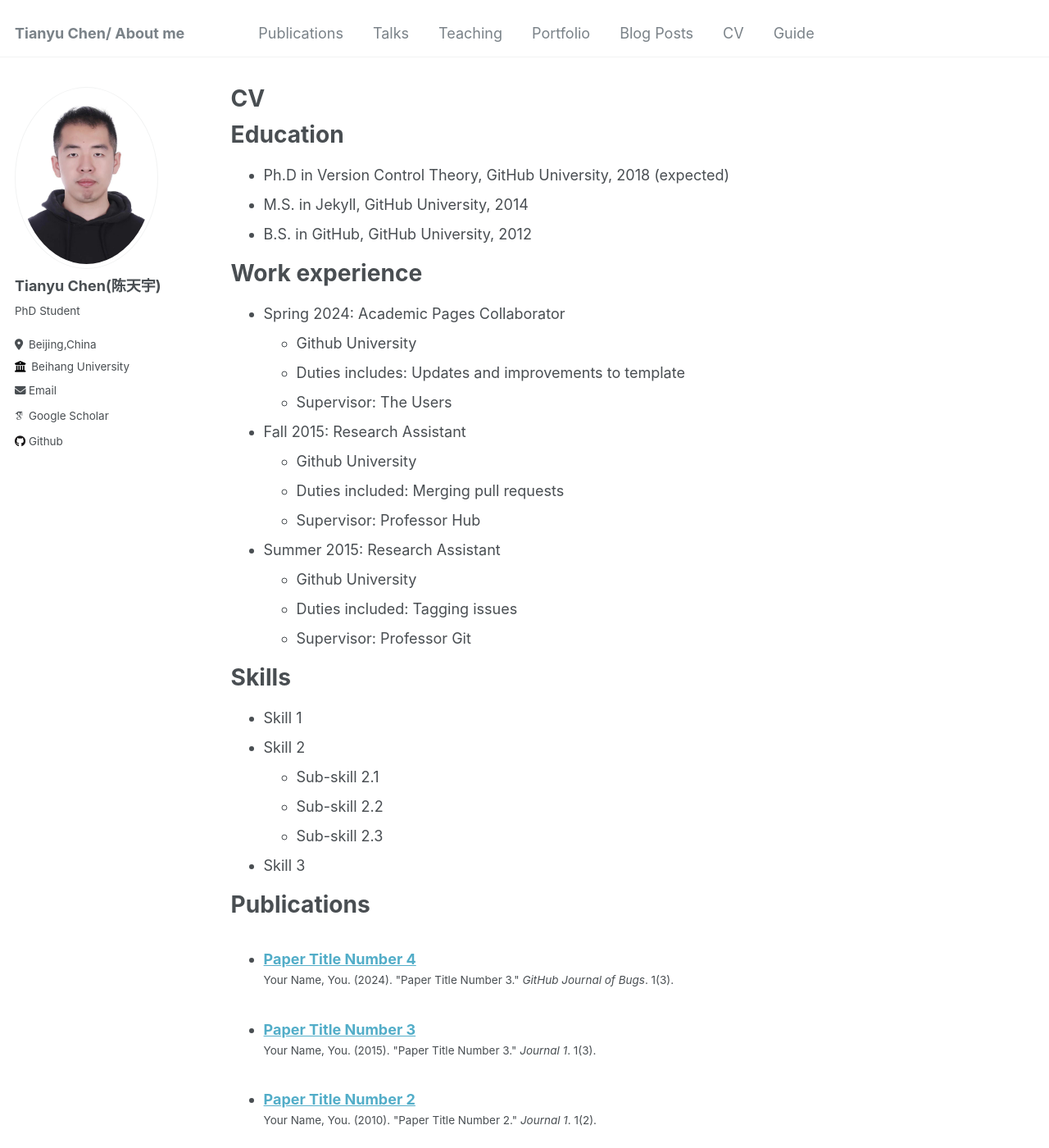
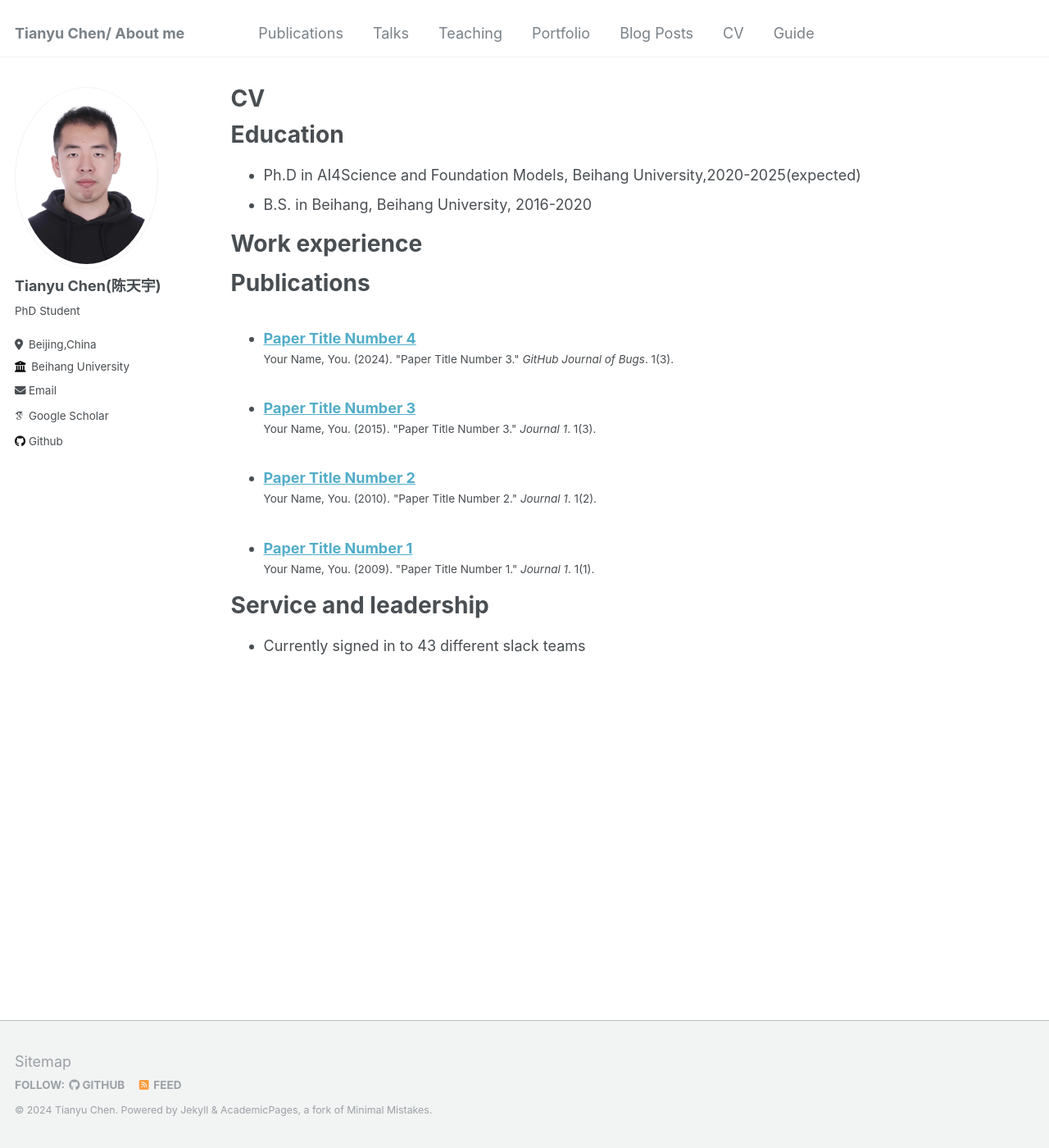
Before and after one commit to Tarpelite/tarpelite.github.io, a Jekyll site: the page built from _pages/cv.md, in a window 1280 px wide and 1400 px high. Shown: the whole window at 82% size. Built offline with Jekyll 4.4.1, drawn with Linux system fonts in a browser that asks for light colours; some web fonts are replaced; some of the changed text lies outside the part shown.

Commit message:
add some information

```diff
--- a/_config.yml
+++ b/_config.yml
@@ -216,16 +216,16 @@ collections:
 # Defaults
 defaults:
   # _posts
-  - scope:
-      path: ""
-      type: posts
-    values:
-      layout: single
-      author_profile: true
-      read_time: true
-      comments: true
-      share: true
-      related: true
+  # - scope:
+  #     path: ""
+  #     type: posts
+  #   values:
+  #     layout: single
+  #     author_profile: true
+  #     read_time: true
+  #     comments: true
+  #     share: true
+  #     related: true
   # _pages
   - scope:
       path: ""
@@ -234,14 +234,14 @@ defaults:
       layout: single
       author_profile: true
   # _teaching
-  - scope:
-      path: ""
-      type: teaching
-    values:
-      layout: single
-      author_profile: true
-      share: true
-      comments: true
+  # - scope:
+  #     path: ""
+  #     type: teaching
+  #   values:
+  #     layout: single
+  #     author_profile: true
+  #     share: true
+  #     comments: true
   # _publications
   - scope:
       path: ""
@@ -252,22 +252,22 @@ defaults:
       share: true
       comments: true
   # _portfolio
-  - scope:
-      path: ""
-      type: portfolio
-    values:
-      layout: single
-      author_profile: true
-      share: true
-      comment: true
+  # - scope:
+  #     path: ""
+  #     type: portfolio
+  #   values:
+  #     layout: single
+  #     author_profile: true
+  #     share: true
+  #     comment: true
   # _talks
-  - scope:
-      path: ""
-      type: talks
-    values:
-      layout: talk
-      author_profile: true
-      share: true
+  # - scope:
+  #     path: ""
+  #     type: talks
+  #   values:
+  #     layout: talk
+  #     author_profile: true
+  #     share: true
 
 
 # Sass/SCSS
--- a/_pages/cv.md
+++ b/_pages/cv.md
@@ -11,35 +11,16 @@ redirect_from:
 
 Education
 ======
-* Ph.D in Version Control Theory, GitHub University, 2018 (expected)
-* M.S. in Jekyll, GitHub University, 2014
-* B.S. in GitHub, GitHub University, 2012
+* Ph.D in AI4Science and Foundation Models, Beihang University,2020-2025(expected)
+* B.S. in Beihang, Beihang University, 2016-2020
 
 Work experience
 ======
-* Spring 2024: Academic Pages Collaborator
-  * Github University
-  * Duties includes: Updates and improvements to template
-  * Supervisor: The Users
 
-* Fall 2015: Research Assistant
-  * Github University
-  * Duties included: Merging pull requests
-  * Supervisor: Professor Hub
 
-* Summer 2015: Research Assistant
-  * Github University
-  * Duties included: Tagging issues
-  * Supervisor: Professor Git
+<!-- Skills
+====== -->
 
-Skills
-======
-* Skill 1
-* Skill 2
-  * Sub-skill 2.1
-  * Sub-skill 2.2
-  * Sub-skill 2.3
-* Skill 3
 
 Publications
 ======
@@ -47,17 +28,17 @@ Publications
     {% include archive-single-cv.html %}
   {% endfor %}</ul>
 
-Talks
+<!-- Talks
 ======
   <ul>{% for post in site.talks reversed %}
     {% include archive-single-talk-cv.html  %}
-  {% endfor %}</ul>
+  {% endfor %}</ul> -->
 
-Teaching
+<!-- Teaching
 ======
   <ul>{% for post in site.teaching reversed %}
     {% include archive-single-cv.html %}
-  {% endfor %}</ul>
+  {% endfor %}</ul> -->
 
 Service and leadership
 ======
```
Also changed, not shown: _publications/ACL.md (renamed from _publications/2009-10-01-paper-title-number-1.md).
